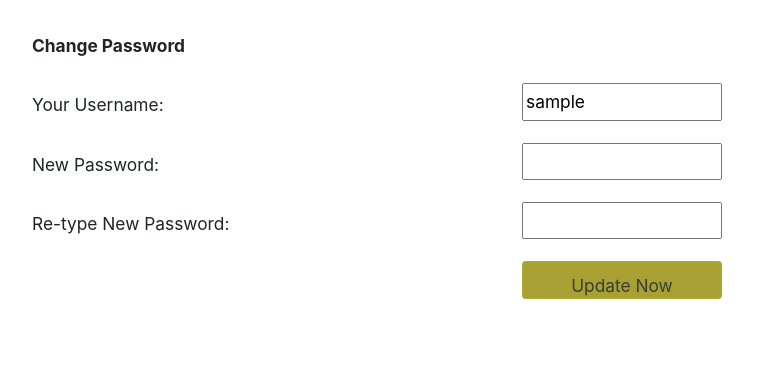
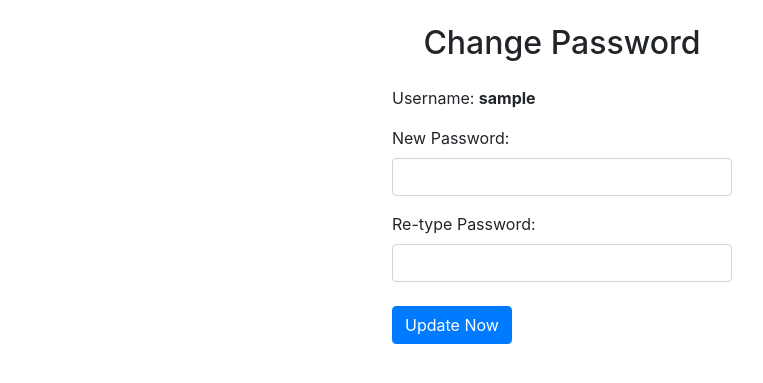
Before and after one commit to kileys-aafc/soil-sample-application, a PHP site: page /soil/account/manage_account.php in a window 1280 px wide. Shown: the part 56-439 px from the top of the page, without its empty margins (78-841 px from the left). Run offline with PHP 8.4, Linux system fonts and the light colour scheme; the visitor is signed in with stand-in values (Sample User, id 1); a stand-in replaces the project's code that opens the database connection; some libraries are stand-ins or nearby versions.

Commit message:
updated layout

```diff
--- a/connect/account/manage_account.php
+++ b/connect/account/manage_account.php
@@ -1,90 +1,43 @@
-<html>
-<?php
-    include '../index.php';
-?>
-<head><title>Change Password</title>
-    <style>
+<head><title>Change Account Password</title></head>
+<?php include '../index.php'; ?>
 
-
-
-    input[type = text], input[type = submit]{
-        height:28pt;
-        width: 200px;
-        float: right;
-    }
-
-    input[type = submit]{
-
-        background: #a9a033;
-        border-radius: 4px;
-        border: 2pt solid #a9a633;
-        color:#373d38;
-    }
-
-   #apply_to_admin,#change_password{
-        font-size: 13pt;
-        padding-left: 50px;
-        line-height: 2.5;
-        width: 60%;
-        float: left;
-        /*
-        border-bottom: 2pt solid #a9a633;
-        */
-        margin-left: 50px;
-
-    }
-        p{
-            padding-left: 10px;
-            width: 700px;
-        }
-
-</style>
 <script src="https://ajax.googleapis.com/ajax/libs/jquery/2.1.1/jquery.min.js"></script>
 <script type="text/javascript">
     var check=function(){
         if(document.getElementById('password').value == document.getElementById('confirm_password').value){
-                document.getElementById('message').style.color='green';
-                document.getElementById('message').innerHTML="Password Match.";
+            document.getElementById('message').className="text-success";
+            document.getElementById('message').innerHTML="Passwords Match";
             document.getElementById('updatePassword').disabled=false;
 
         }else{
-                document.getElementById('message').style.color='red';
-                document.getElementById('message').innerHTML="Passwords Not Match.";
+            document.getElementById('message').className="text-danger";
+            document.getElementById('message').innerHTML="Passwords don't match!";
             document.getElementById('updatePassword').disabled=true;
         }
     }
 </script>
-</head>
 
+<main role="main" class="container">
+<h2 class="text-center">Change Password</h2>
+<div class="container">
+    <div class="row justify-content-center my-4">
+        <div class="col-4">
+            <form action="password_changed.php" method="post">
+                <div class="form-group">
+                    <p>Username: <strong><?php echo  $_SESSION['username'] ?></strong></p>
+                    <label for="password">New Password:</label>
+                    <input class="form-control" required type="text" name="password"  id="password" value="">
+                </div>
+                <div class="form-group">
+                    <label for="confirm_password">Re-type Password:</label>
+                    <input class="form-control" required type="text" name="confirm_password"  value=""   id="confirm_password" onkeyup="check();">
+                </div>
+            <p><span class="" id="message"></span></p>
+            <input class="btn btn-primary mt-2" type="submit" name="updatePassword" id="updatePassword" value="Update Now">
 
-<body>
-
-    <div id="change_password" style="width:60%;">
-        <p class="big-2"><strong>Change Password</strong></p>
-
-        <form action = "password_changed.php" method = "post">
-
-                <p>Your Username:
-                <input required type ="text" value = "<?php echo  $_SESSION['username'] ?>" readonly="readonly" />
-                </p>
-
-                <p>New Password:
-                <input required type ="text" name="password"  id="password" value = "" />
-                </p>
-
-                <p>Re-type New Password:
-                <input required type ="text" name="confirm_password"  value = ""   id="confirm_password" onkeyup="check();"/>
-            </p>
-
-
-
-        <p>
-            <input type = "submit" name = "updatePassword" id="updatePassword" value = "Update Now"/>
-        </p>
-            <p>
-                <span id="message"></span>
-            </p>
             </form>
+        </div>
+    </div>
 </div>
 
 
@@ -101,6 +54,6 @@
            </div>';
           }
     ?>
-
+</main>
 </body>
 </html>
```
Also changed, not shown: connect/account/password_changed.php (+13 -82 lines). Lines whose indentation alone changed are shown as unchanged.
